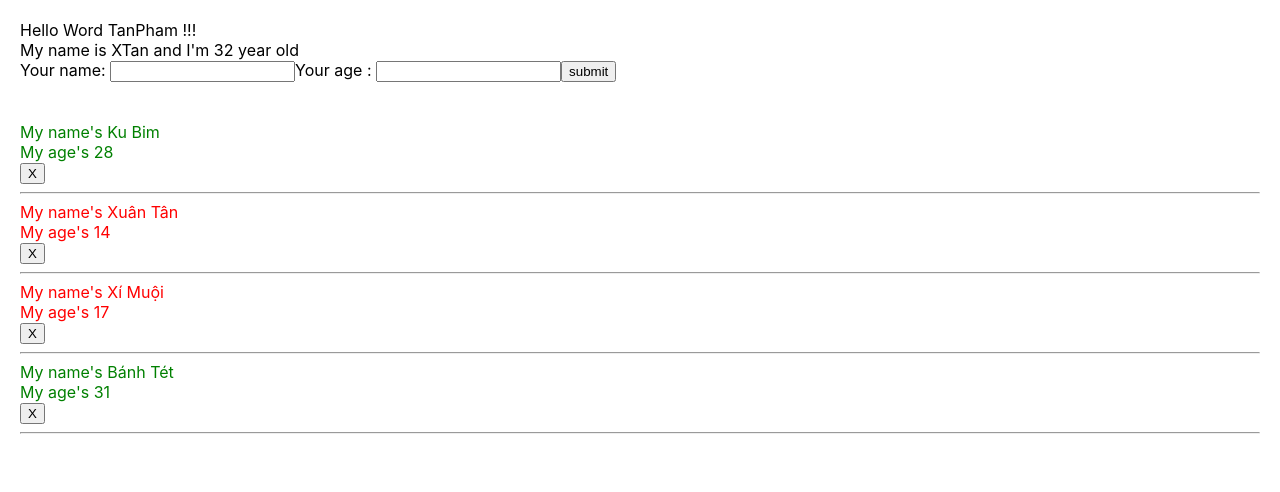
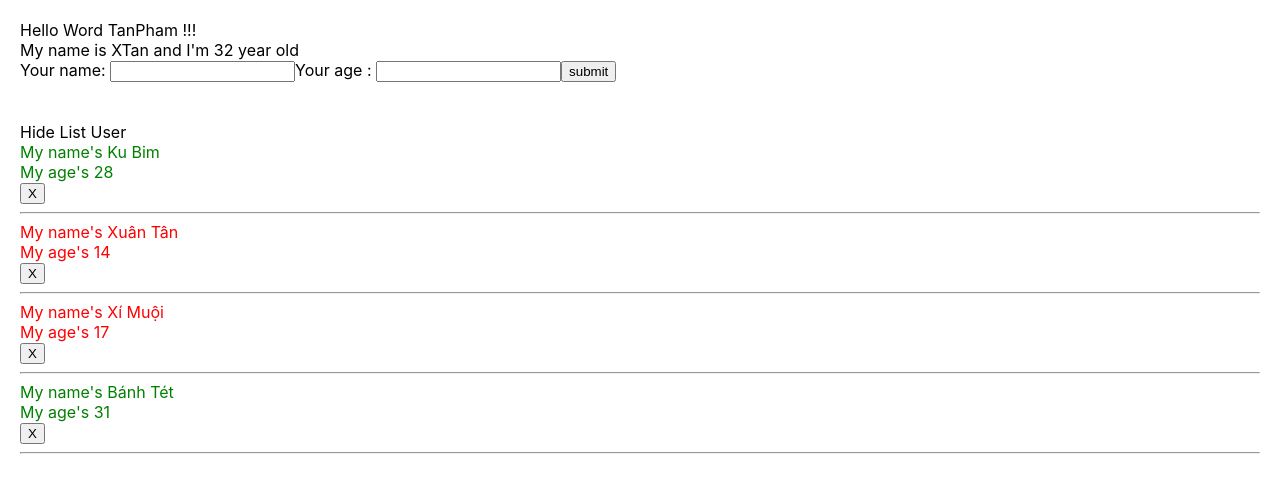
Before and after one commit to TanPham2808/ReactJS_Learning, a React (Create React App) app: page / in a window 1280 px wide. Shown: the top 492 px of the page. Built offline with nearby package versions, Linux system fonts and the light colour scheme.

Commit message:
Video #35: Sử dụng ReactHook useState

```diff
--- a/src/component/DisplayInfo.js
+++ b/src/component/DisplayInfo.js
@@ -1,4 +1,4 @@
-import React from "react";
+import React, { useState } from "react";
 import './DisplayInfo.scss';
 
 // class DisplayInfo extends React.Component {
@@ -35,9 +35,18 @@
 const DisplayInfo = (props) => {
     const { listUser } = props; // object
 
+    const [isShowHideListUser, setShowHideListUser] = useState(true);
+
+    const handleShowHideListUser = () => {
+        setShowHideListUser(!isShowHideListUser);
+    }
+
     return (
         <div className="display-info-container">
-            {true &&
+            <div>
+                <span onClick={() => handleShowHideListUser()}>{isShowHideListUser === true ? "Hide List User" : "Show List User"}</span>
+            </div>
+            {isShowHideListUser &&
                 <>
                     {listUser.map((user) => {
                         return (
```
